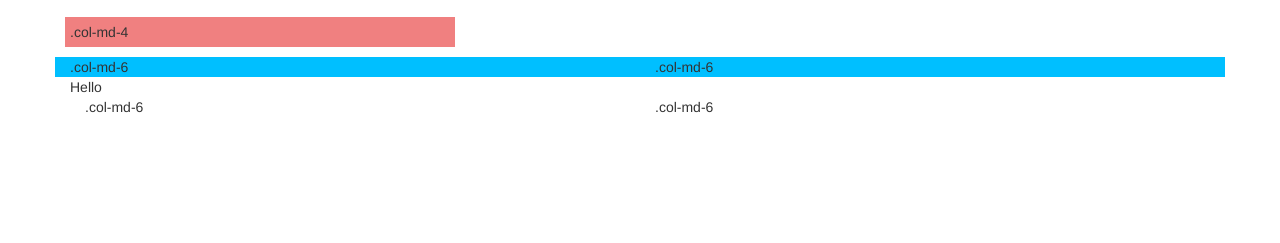
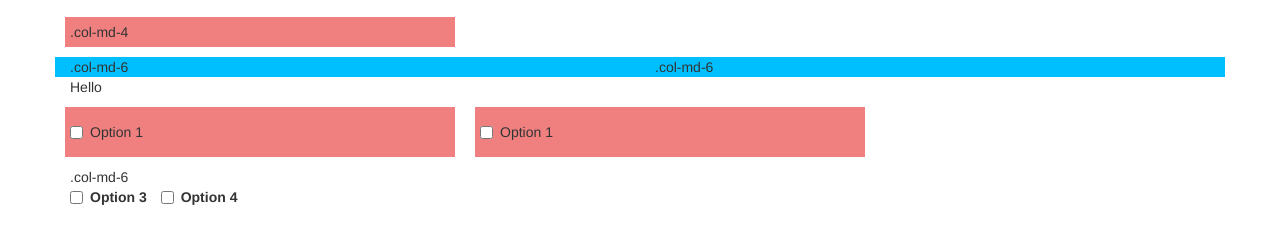
Before and after one commit to bruennijs/sabbat.notes, a website: page src/main/sabbat.notes.ui/html/layout/lo_bs.html in a window 1280 px wide. Shown: the part 113-356 px from the top of the page. Drawn offline with nearby package versions, Linux system fonts and the light colour scheme.

Commit message:
added checkboxes

```diff
--- a/src/main/sabbat.notes.ui/html/layout/lo_bs.html
+++ b/src/main/sabbat.notes.ui/html/layout/lo_bs.html
@@ -33,9 +33,28 @@
         </div>
 
         <section>Hello</section>
+        <div class="row">
+            <div class="col-md-4 mycol">
+              <div class="checkbox">
+                <label><input type="checkbox" value=""/>Option 1</label>
+              </div>
+            </div>
+            <div class="col-md-4 mycol">
+                <div class="checkbox">
+                    <label><input type="checkbox" value=""/>Option 1</label>
+                </div>
+            </div>
+          <div class="col-md-4">.col-md-6</div>
+        </div>
 
-        <div class="col-md-6">.col-md-6</div>
-        <div class="col-md-6">.col-md-6</div>
+
+        <div class="checkbox-inline">
+            <label><input type="checkbox" value="">Option 3</label>
+        </div>
+
+        <div class="checkbox-inline">
+            <label><input type="checkbox" value="">Option 4</label>
+        </div>
     </div>
 </body>
 </html>
```
